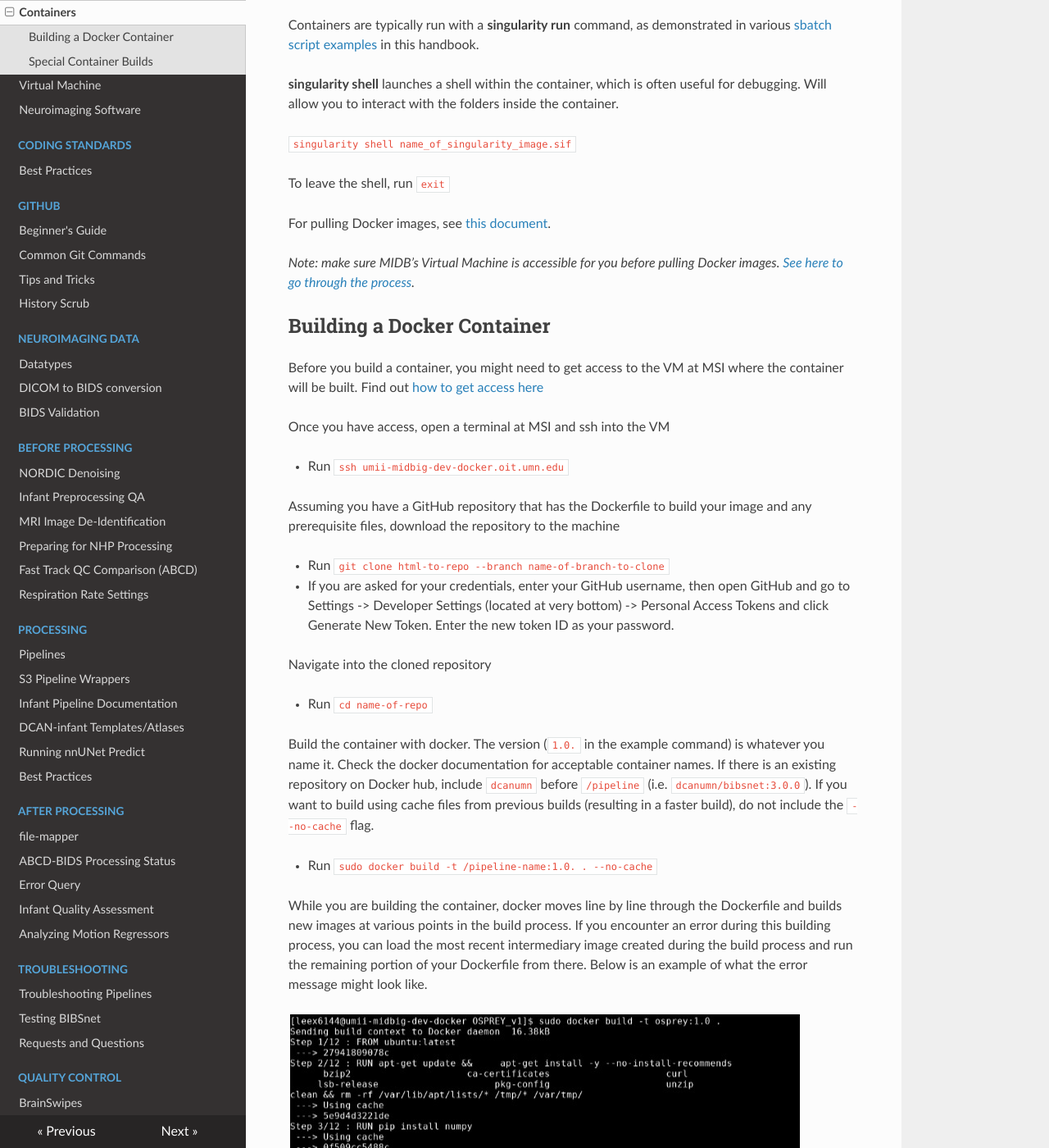
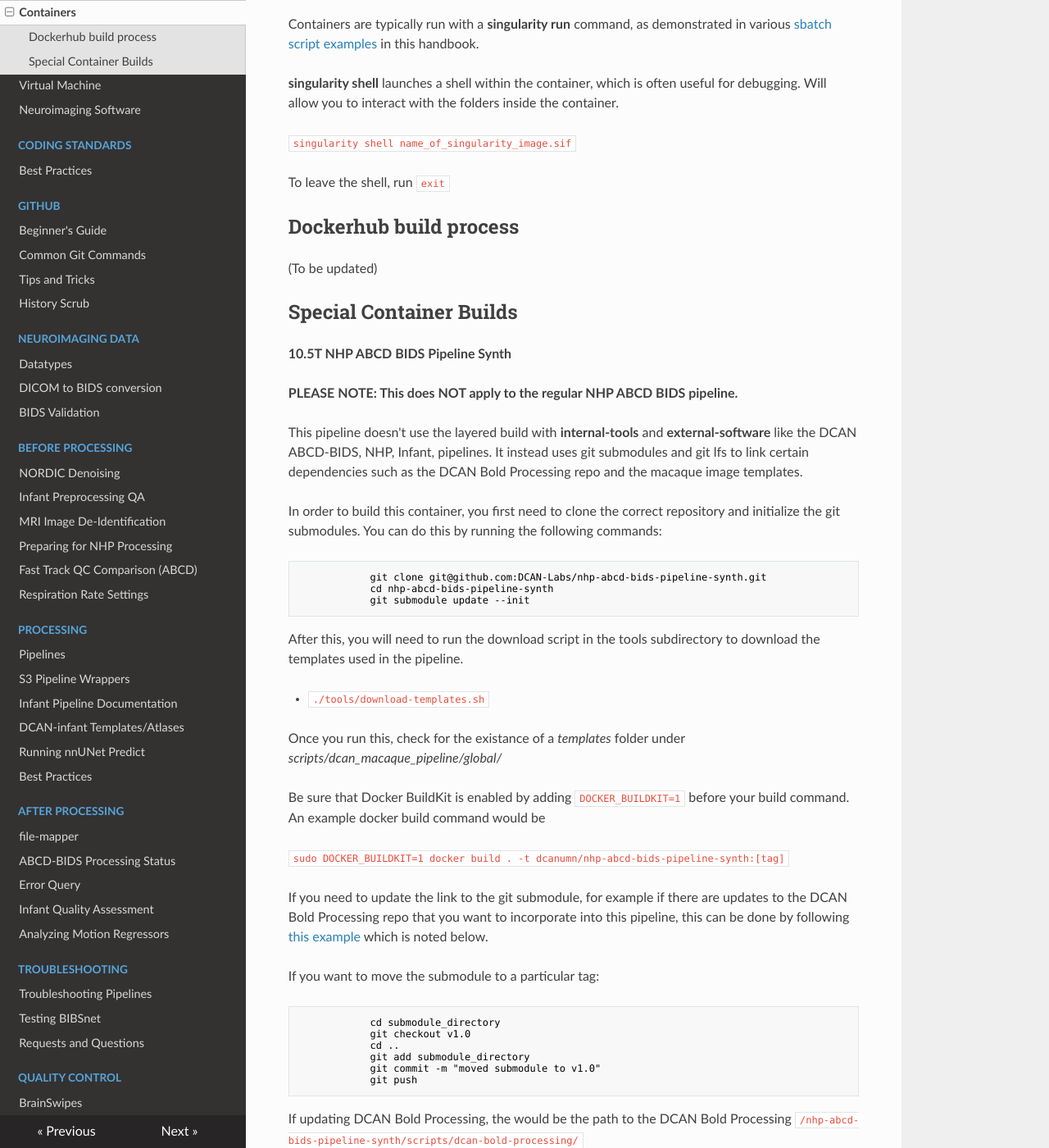
Before and after one commit to DCAN-Labs/cdni-brain, an MkDocs documentation site: the page built from docs/containers.md, in a window 1280 px wide and 1400 px high, scrolled down 944 px. Shown: the whole window at 82% size. Built offline with MkDocs 1.6.1, drawn with Linux system fonts in a browser that asks for light colours; nearby versions of some CDN libraries; some of the changed text lies outside the part shown.

Commit message:
Revise Docker and Singularity documentation
Updated links and instructions for Docker and Singularity usage. Removed outdated information and clarified Dockerhub image pulling process.

```diff
--- a/docs/containers.md
+++ b/docs/containers.md
@@ -3,8 +3,9 @@
 Read:
 
 * [Intro to Singularity and Docker Containers @ Cornell BioHPC](https://biohpc.cornell.edu/doc/singularity_v3.pdf)
-* [Intro to Containers @ MSI](https://learning.umn.edu/search/publicCourseSearchDetails.do?method=load&courseId=43513021)
+* [Intro to Containers @ MSI](https://msi.umn.edu/getting-started/tutorials/introduction-containers-msi)
 * [Official Apptainer Quick Start Guide](https://apptainer.org/docs/user/main/quick_start.html)
+
 
 _The commands `singularity` and `apptainer` can be used interchangeably on MSI._
 
@@ -28,7 +29,7 @@ Example:
 `singularity pull name_of_singularity_image.sif docker://path_to_docker_image`
 
 
-Note: `name_of_singularity_image.sif` can be anything. Generally, it is advisable to name it with the name of the codebase + the date. Also, `dcanumn` will typically be involved in `/path_to_docker_image`. To pull a specific tag of a docker_image, add `:tag` at the end of the `/path_to_docker_image`
+Note: For Dockerhub images, the path to use is the path given from the Dockerhub repo "Tags" page, with `singularity pull docker://` in place of `docker pull`. e.g. `docker pull nipreps/nibabies:25.2.1`on Dockerhub becomes `singularity pull docker://nipreps/nibabies:25.2.1`
 
 
 Containers are typically run with a **singularity run** command, as demonstrated in various [sbatch script examples](pipelines.md) in this handbook.
@@ -41,98 +42,10 @@ Containers are typically run with a **singularity run** command, as demonstrated
 
 To leave the shell, run `exit`
 
-For pulling Docker images, see [this document](https://docs.google.com/document/u/0/d/1w1g0kLSchPKvEI9pZIBmhavFd2Mq2-r82ozVaBuL9EI/edit).
+## Dockerhub build process
 
+(To be updated)
 
-*Note: make sure MIDB’s Virtual Machine is accessible for you before pulling Docker images. [See here to go through the process](vm.md).*
-
-## Building a Docker Container
-
-Before you build a container, you might need to get access to the VM at MSI where the container will be built. Find out [how to get access here](vm.md)
-
-Once you have access, open a terminal at MSI and ssh into the VM
-
-- Run `ssh umii-midbig-dev-docker.oit.umn.edu`
-
-Assuming you have a GitHub repository that has the Dockerfile to build your image and any prerequisite files, download the repository to the machine
-
-- Run `git clone html-to-repo --branch name-of-branch-to-clone`
-
-- If you are asked for your credentials, enter your GitHub username, then open GitHub and go to Settings -> Developer Settings (located at very bottom) -> Personal Access Tokens and click Generate New Token. Enter the new token ID as your password.
-
-Navigate into the cloned repository
-
-- Run `cd name-of-repo`
-
-Build the container with docker. The version (`1.0.` in the example command) is whatever you name it. Check the docker documentation for acceptable container names. If there is an existing repository on Docker hub, include `dcanumn` before `/pipeline` (i.e. `dcanumn/bibsnet:3.0.0`). If you want to build using cache files from previous builds (resulting in a faster build), do not include the `--no-cache` flag.
-
-- Run `sudo docker build -t /pipeline-name:1.0. . --no-cache`
-
-While you are building the container, docker moves line by line through the Dockerfile and builds new images at various points in the build process. If you encounter an error during this building process, you can load the most recent intermediary image created during the build process and run the remaining portion of your Dockerfile from there. Below is an example of what the error message might look like.
-
-![Docker Error Example](img/docker_error_example.jpeg)
-
-- Run `sudo docker run -it b087e2fc15b5` to load the most recent image layer (from the above example)
-
-- If you have the line similar to the `RUN unzip ./mcr.zip`, run it without the RUN statement (`unzip ./mcr.zip`) to get a better understanding of why your command is having issues.
-
-- This will open the image (kind of like being in a singularity shell) from which you can run the next command from the Dockerfile (you don't need to include `&& \` if you're just running the one command)
-
-- Once you are done with working in this shell, run `exit` to leave it.
-
-If the virtual machine runs out of memory while you're doing this try the following:
-
-- Run  `docker system prune`; this is a good option if you've already removed larger files and containers
-
-- Delete some of your old files
-
-- Delete specific containers by first finding their ID with `ls`, then removing them
-
-    - Run `sudo docker image ls`
-
-    - Run `sudo docker image rm alpha-numerica-container-id`
-
-If you want to look into your container and test its behavior without running the command associated with its entrypoint, use the following command:
-
-- `sudo docker run -it --entrypoint /bin/bash/pipeline_name:pipeline_version`
-
-If your container build was successful, then push it to Dockerhub (assuming there is an existing repository on Dockerhub)
-
-- Run `sudo docker push dcanumn/container-name:version`
-
-If you want to push the image with multiple tags, add tags to the image before you push, then include the `--all-tags` flag when pushing. Below is an example which would label the same build with the `v1.0` tag and the `stable` tag.
-
-        sudo docker image tag container-name dcanumn/container-name:v1.0
-        sudo docker image tag container-name dcanumn/container-name:stable
-        sudo docker push --all-tags dcanumn/container-name
-
-Start an interactive job on agate to use to build the container, requesting about twice the amount of temp space (`--tmp`) as the size of the container
-
-- Example srun command: `srun -N 1 --ntasks-per-node=1  --tmp=100g --mem-per-cpu=30g -t 3:00:00 -p interactive --pty bash`
-
-To build the singularity image from Docker Hub run:
-
-        module load singularity
-        cd /path/to/where/container/is/stored
-        singularity pull name_for_singularity_image.sif docker://account/container_name:container_version
-
-        * The account will probably be dcanumn *
-
-If you pushed the image to Docker Hub, you do not need to also perform the following steps
-
-If the build was successful but there is not a repository on Dockerhub for you to push to, save the build as a tar
-
-- Run `sudo docker save pipeline-name:pipeline_version > /path/to/save/tar/image/pipeline_name_version.tar`
-
-Send the tar'd docker image to the main file storage system at MSI so that we can use the singularity instance installed at MSI to convert the docker image into a singularity image
-
-- Run `scp /path/to/tar/file/on/virtual_machine/pipeline-name.tar user_id@agate.msi.umn.edu:/path/at/msi/to/store/container/`
-
-To build the image from docker archive, grab an srun then run:
-
-        module load singularity
-        cd /path/to/where/container/is/stored
-        singularity build name_for_singularity_image.sif docker-archive://pipeline-name.tar
 
 ## Special Container Builds
 
@@ -140,7 +53,7 @@ To build the image from docker archive, grab an srun then run:
 
 **PLEASE NOTE: This does NOT apply to the regular NHP ABCD BIDS pipeline.**
 
-This pipeline doesn't use the layered build with **internal-tools** and **external-software** like the normal NHP, Infant, and DCAN ACBD BIDS pipelines use. It instead uses git submodules and git lfs to link certain dependencies such as the DCAN Bold Processing repo and the macaque image templates.
+This pipeline doesn't use the layered build with **internal-tools** and **external-software** like the DCAN ABCD-BIDS, NHP, Infant, pipelines. It instead uses git submodules and git lfs to link certain dependencies such as the DCAN Bold Processing repo and the macaque image templates.
 
 In order to build this container, you first need to clone the correct repository and initialize the git submodules. You can do this by running the following commands:
 
```
